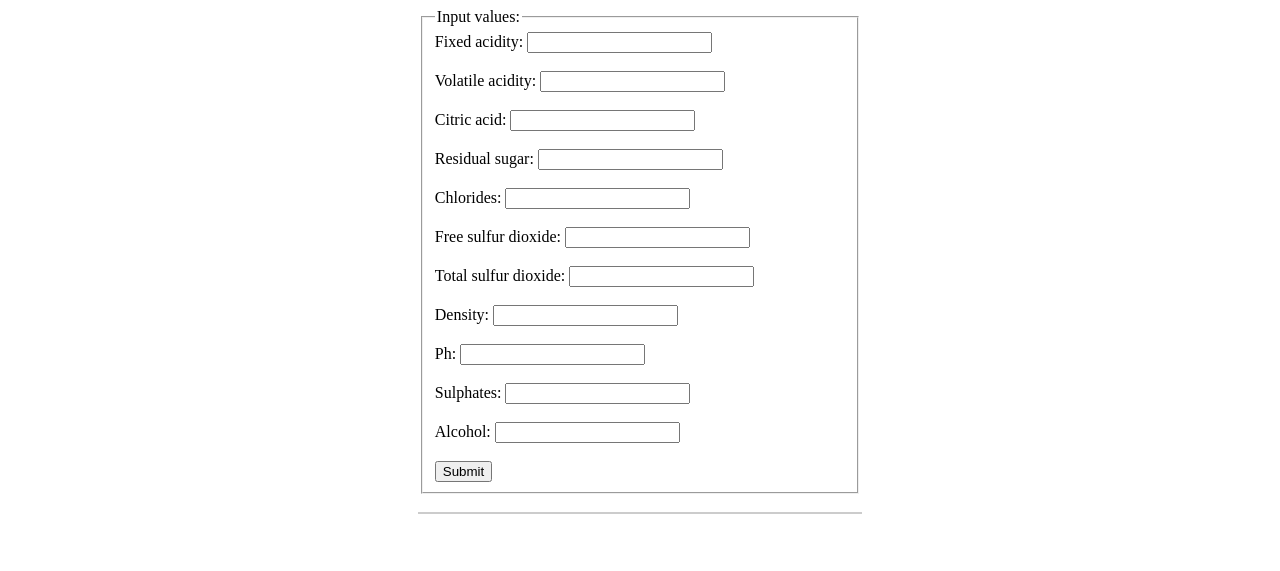
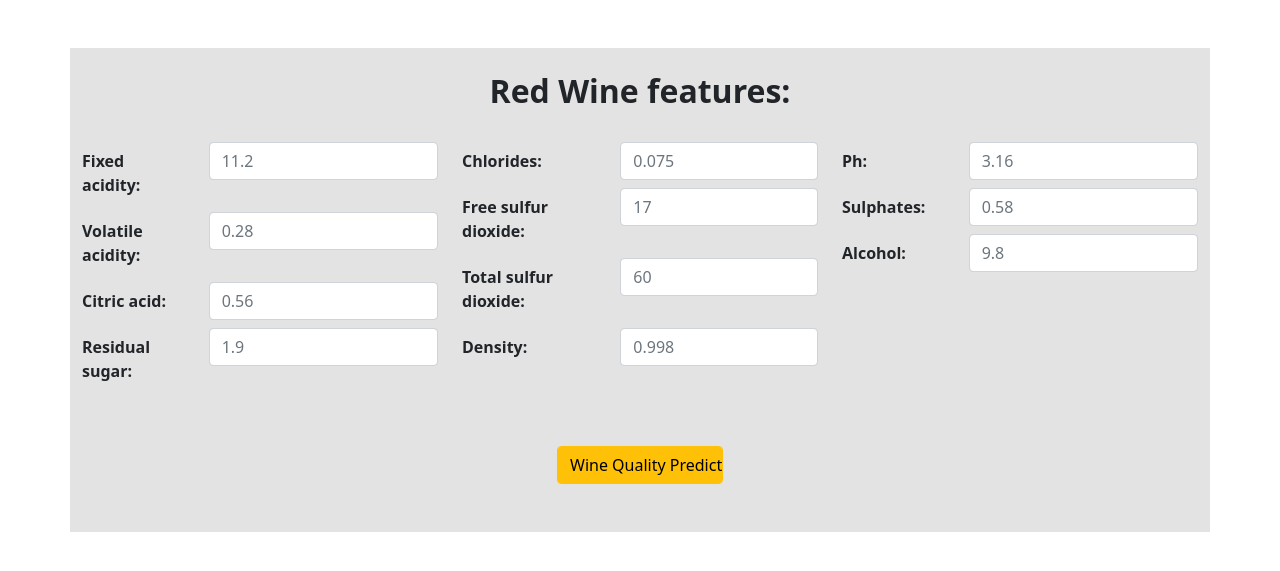
Before and after one commit to LarryLecomte/prodserver_cml, a Flask app: page / in a window 1280 px wide. Shown: the top 571 px of the page. Run offline with Flask 2, Linux system fonts and the light colour scheme; parts of the project's set-up code (start-up, migrations or seed data) failed here and were passed over.

Commit message:
red wine v2

```diff
--- a/app.py
+++ b/app.py
@@ -45,7 +45,16 @@ def main():
         return flask.render_template('main.html',
                                      original_input={'Fixed Acidity':fixedAcidity,
                                                      'Volatile Acidity':volatileAcidity,
-                                                     'Citric Acid':citricAcid},
+                                                     'Citric Acid':citricAcid,
+                                                     'Residual sugar':residualSugar,
+                                                     'Chlorides':chlorides,
+                                                     'Free sulfur dioxide':freeSulfur,
+                                                     'Total sulfur dioxide':totalSulfur,
+                                                     'Density':density,
+                                                     'PH':ph,
+                                                     'Sulphates':sulphates,
+                                                     'Alcohol':alcohol
+                                                     },
                                      result=prediction,
                                      )
 
--- a/templates/main.html
+++ b/templates/main.html
@@ -1,58 +1,106 @@
 <!doctype html>
 <html>
 <style>
-form {
-    margin: auto;
-    width: 35%;
-}
-.result {
-    margin: auto;
-    width: 35%;
-    border: 1px solid #ccc;
-}
+  #form { margin: auto; width: 35%;}
+  #.result {margin: auto; width: 35%; border: 1px solid #ccc;}
+  .container { background-color: #e3e3e3;}
 </style>
 <head>
-    <title>Bike Usage Model</title>
+  <link href="https://cdn.jsdelivr.net/npm/bootstrap@5.0.2/dist/css/bootstrap.min.css" rel="stylesheet" integrity="sha384-EVSTQN3/azprG1Anm3QDgpJLIm9Nao0Yz1ztcQTwFspd3yD65VohhpuuCOmLASjC" crossorigin="anonymous">
+  <script src="https://cdn.jsdelivr.net/npm/bootstrap@5.0.2/dist/js/bootstrap.bundle.min.js" integrity="sha384-MrcW6ZMFYlzcLA8Nl+NtUVF0sA7MsXsP1UyJoMp4YLEuNSfAP+JcXn/tWtIaxVXM" crossorigin="anonymous"></script>
+    <!--<link rel="stylesheet" href="/css/bootstrap.min.css">
+    <script src="/js/bootstrap.bundle.min.js"></script>-->
+  <title>Red Wine Quality Prediction</title>
 </head>
-<form action="{{ url_for('main') }}" method="POST">
-    <fieldset>
-        <legend>Input values:</legend>
-        Fixed acidity:
-        <input name="fixed-acidity" type="number" step=0.1 required>
+<body>
+  <div class="container mt-5">
+    <form class="" action="{{ url_for('main') }}" method="POST">
+      <legend class="my-4" ><center><h2><b>Red Wine features:</b></h2></center></legend><br>
+          <!--<fieldset>
+        <legend>Input values:</legend>-->
+      <div class="row">
+      <div class="col">
+        <div class="row mb-2">
+          <label class="col-form-label col-sm-4 fw-bold" for="fixed-acidity">Fixed acidity:</label>
+          <div class="col-sm-8">
+            <input type="number" class="form-control" step=0.1 id="fixed-acidity" placeholder="11.2" name="fixed-acidity" required>
+          </div>
+        </div>
+        <div class="row mb-2">
+          <label class="col-form-label col-sm-4 fw-bold" for="volatile-acidity">Volatile acidity:</label>
+          <div class="col-sm-8">
+            <input type="number" class="form-control" step=0.001 id="volatile-acidity" placeholder="0.28" name="volatile-acidity" required>
+          </div>
+        </div>
+        <div class="row mb-2">
+          <label class="col-form-label col-sm-4 fw-bold" for="citric-acid">Citric acid:</label>
+          <div class="col-sm-8">
+            <input type="number" class="form-control" step=0.01 id="citric-acid" placeholder="0.56" name="citric-acid" required>
+          </div>
+        </div>
+        <div class="row mb-2">
+          <label class="col-form-label col-sm-4 fw-bold" for="residual-sugar">Residual sugar:</label>
+          <div class="col-sm-8">
+            <input type="number" class="form-control" step=0.01 id="residual-sugar" placeholder="1.9" name="residual-sugar" required>
+          </div>
+        </div>
+      </div>
+      <div class="col">
+        <div class="row mb-2">
+          <label class="col-form-label col-sm-5 fw-bold" for="chlorides">Chlorides:</label>
+          <div class="col-sm-7">
+            <input type="number" class="form-control" step=0.001 id="chlorides" placeholder="0.075" name="chlorides" required>
+          </div>
+        </div>
+        <div class="row mb-2">
+          <label class="col-form-label col-sm-5 fw-bold" for="free-sulfur">Free sulfur dioxide:</label>
+          <div class="col-sm-7">
+            <input type="number" class="form-control" id="free-sulfur" placeholder="17" name="free-sulfur" required>
+          </div>
+        </div>
+        <div class="row mb-2">
+          <label class="col-form-label col-sm-5 fw-bold" for="total-sulfur">Total sulfur dioxide:</label>
+          <div class="col-sm-7">
+            <input type="number" class="form-control" id="total-sulfur" placeholder="60" name="total-sulfur" required>
+          </div>
+        </div>
+        <div class="row mb-2">
+          <label class="col-form-label col-sm-5 fw-bold" for="density">Density:</label>
+          <div class="col-sm-7">
+            <input type="number" class="form-control" step=0.0001 id="density" placeholder="0.998" name="density" required>
+          </div>
+        </div>
+      </div>
+      <div class="col">
+        <div class="row mb-2">
+          <label class="col-form-label col-sm-4 fw-bold" for="ph">Ph:</label>
+          <div class="col-sm-8">
+            <input type="number" class="form-control" step=0.01 id="ph" placeholder="3.16" name="ph" required>
+          </div>
+        </div>
+        <div class="row mb-2">
+          <label class="col-form-label col-sm-4 fw-bold" for="sulphates">Sulphates:</label>
+          <div class="col-sm-8">
+            <input type="number" class="form-control" step=0.01 id="sulphates" placeholder="0.58" name="sulphates" required>
+          </div>
+        </div>
+        <div class="row mb-2">
+          <label class="col-form-label col-sm-4 fw-bold" for="alcohol">Alcohol:</label>
+          <div class="col-sm-8">
+            <input type="number" class="form-control" step=0.1 id="alcohol" placeholder="9.8" name="alcohol" required>
+          </div>
+        </div>
+      </div>
+      </div>
       <br>
-        <br> Volatile acidity:
-        <input name="volatile-acidity" type="number" step=0.001 required>
-        <br>
-        <br> Citric acid:
-        <input name="citric-acid" type="number" step=0.01 required>
-        <br>
-        <br> Residual sugar:
-        <input name="residual-sugar" type="number" step=0.01 required>
-        <br>
-        <br> Chlorides:
-        <input name="chlorides" type="number" step=0.001 required>
-        <br>
-        <br> Free sulfur dioxide:
-        <input name="free-sulfur" type="number" required>
-        <br>
-        <br> Total sulfur dioxide:
-        <input name="total-sulfur" type="number" required>
-        <br>
-        <br> Density:
-        <input name="density" type="number" step=0.0001 required>
-        <br>
-        <br> Ph:
-        <input name="ph" type="number" step=0.01 required>
-        <br>
-        <br> Sulphates:
-        <input name="sulphates" type="number" step=0.01 required>
-        <br>
-        <br> Alcohol:
-        <input name="alcohol" type="number" step=0.1 required>
-        <br>
-        <br>
-        <input type="submit">
-    </fieldset>
+      <div class="row my-4">
+        <div class="col">&nbsp</div>
+        <div class="col-2">
+          <input type="submit" class="form-control btn btn-warning" value="Wine Quality Prediction">
+        </div>
+        <div class="col">&nbsp</div>
+      </div>
+
     </form>
     <br>
     <div class="result" align="center">
@@ -61,8 +109,10 @@ form {
                 <b>{{ variable }}</b> : {{ value }}
             {% endfor %}
             <br>
-        <br> Predicted number of bikes in use:
+            <br> Red Wine Quality Prediction:
                <p style="font-size:50px">{{ result }}</p>
         {% endif %}
     </div>
+  </div>
+</body>
 </html>
```
Lines whose indentation alone changed are shown as unchanged.
